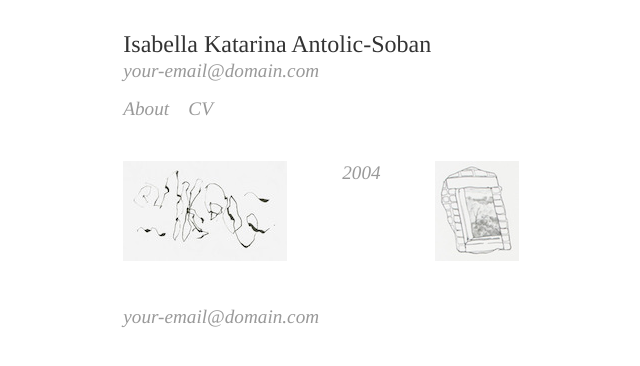
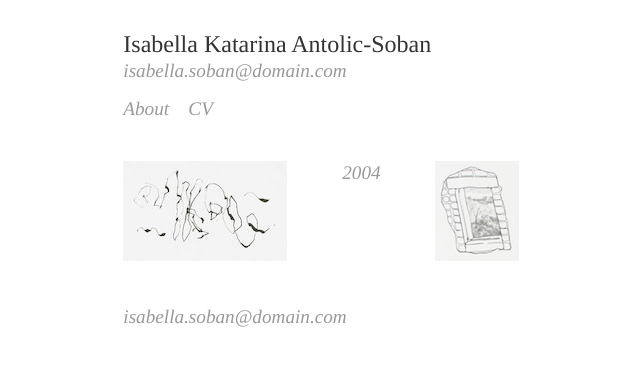
Before and after one commit to iksoban/iksoban.github.io, a Jekyll site: the page built from index.html, in a window 1280 px wide. Shown: the top 366 px of the page, without its empty margins (105-745 px from the left). Built offline with Jekyll 4.4.1, drawn with Linux system fonts in a browser that asks for light colours.

Commit message:
Change config.yml

```diff
--- a/_config.yml
+++ b/_config.yml
@@ -7,12 +7,10 @@
 
 # Site settings
 title: "Isabella Katarina Antolic-Soban"
-email: your-email@domain.com
-description: "Isabella's Rockin Website!"
+email: isabella.soban@domain.com
+description: "I make paintings. Check em out on my rockin' website!"
 baseurl: "" # the subpath of your site, e.g. /blog
-url: "notaurl" # the base hostname & protocol for your site
-twitter_username: jekyllrb
-github_username:  jekyll
+url: "iksoban.github.io" # the base hostname & protocol for your site
 
 # Build settings
 markdown: kramdown
```
